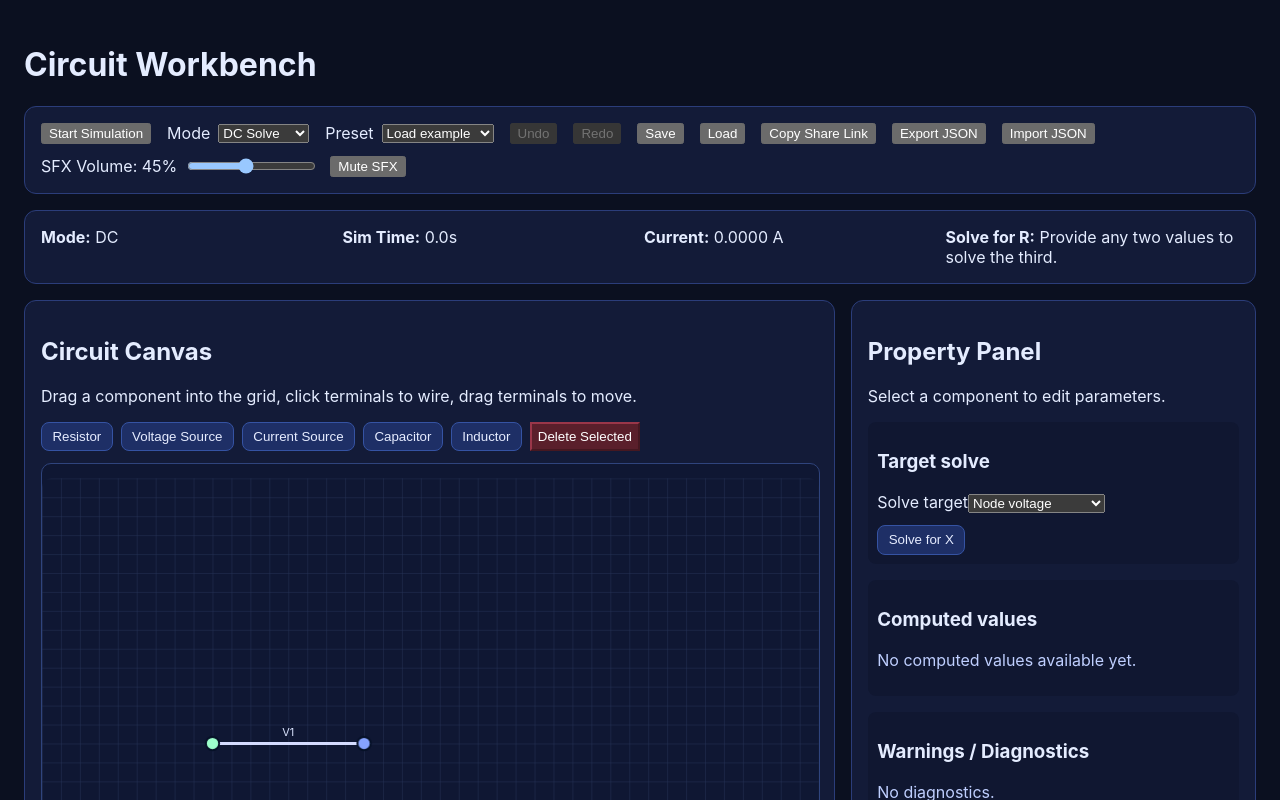
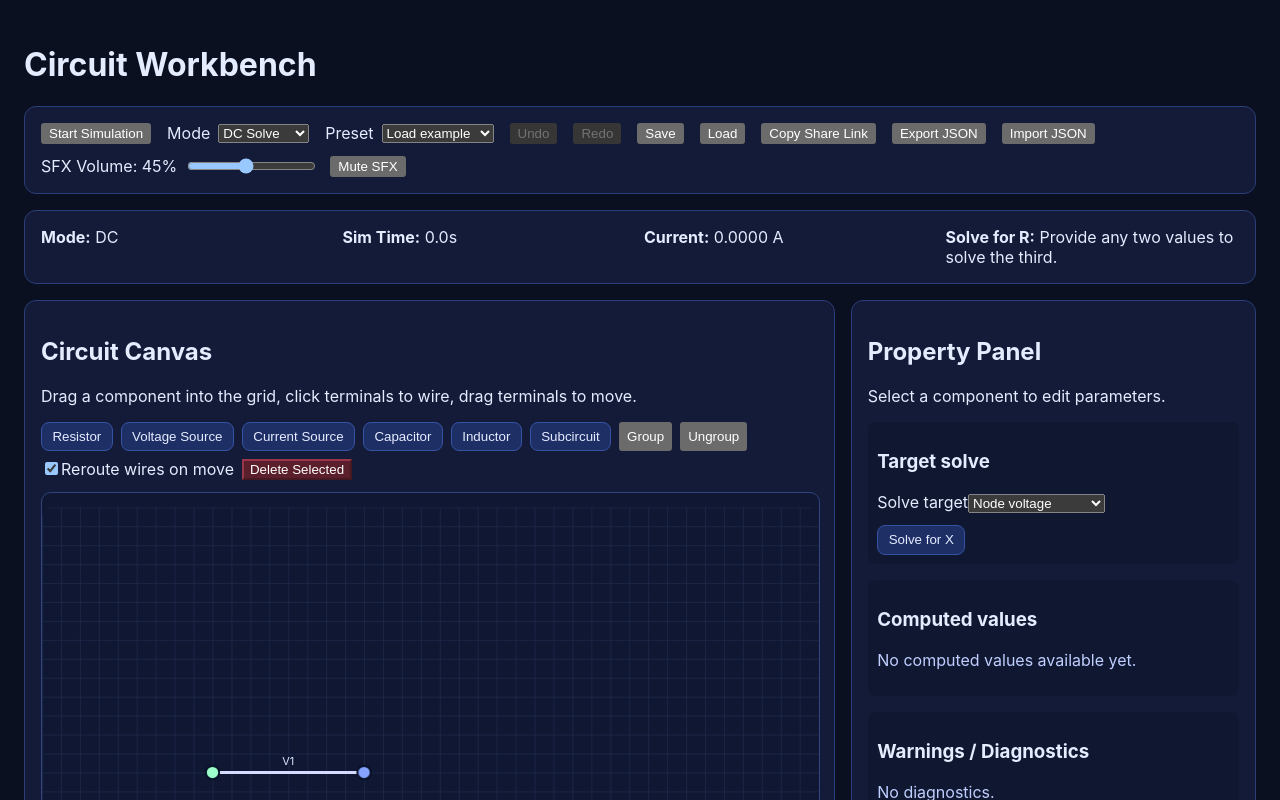
Before and after one commit to TheRealBasic/improved-succotash, a React (Vite) app: page / in a window 1280 px wide. Shown: the top 800 px of the page. Built offline with nearby package versions, Linux system fonts and the light colour scheme.

Commit message:
Add subcircuit grouping and orthogonal wire routing

```diff
--- a/src/components/CircuitCanvas.tsx
+++ b/src/components/CircuitCanvas.tsx
@@ -7,6 +7,7 @@ export type CanvasNodePosition = {
   x: number;
   y: number;
   reference?: boolean;
+  groupId?: string;
 };
 
 export type CanvasComponent = {
@@ -15,9 +16,13 @@ export type CanvasComponent = {
   from: string;
   to: string;
   label?: string;
+  groupId?: string;
 };
 
 type RenderStatus = 'stable' | 'entering' | 'exiting';
+
+type Point = { x: number; y: number };
+type Rect = { left: number; right: number; top: number; bottom: number };
 
 type CircuitCanvasProps = {
   nodes: CanvasNodePosition[];
@@ -26,7 +31,12 @@ type CircuitCanvasProps = {
   selectedComponentId?: string;
   pendingWireFromNodeId?: string;
   simulationActive: boolean;
+  rerouteWiresOnMove: boolean;
+  onSetRerouteWiresOnMove: (enabled: boolean) => void;
   onAddComponentAt: (kind: Exclude<ComponentKind, 'wire'>, x: number, y: number) => void;
+  onAddSubcircuitAt: (x: number, y: number) => void;
+  onGroupSelected: () => void;
+  onUngroupSelected: () => void;
   onSelectNode: (nodeId: string) => void;
   onSelectComponent: (componentId: string) => void;
   onMoveNode: (nodeId: string, x: number, y: number) => void;
@@ -37,16 +47,86 @@ type CircuitCanvasProps = {
 const GRID_SIZE = 20;
 const CANVAS_WIDTH = 820;
 const CANVAS_HEIGHT = 540;
+const PORT_SNAP_DISTANCE = 14;
 
 const snapToGrid = (value: number): number => Math.round(value / GRID_SIZE) * GRID_SIZE;
+const toGridKey = (x: number, y: number): string => `${x}:${y}`;
 
-const componentPalette: Array<{ kind: Exclude<ComponentKind, 'wire'>; label: string }> = [
+const componentPalette: Array<{ kind: Exclude<ComponentKind, 'wire'> | 'subcircuit'; label: string }> = [
   { kind: 'resistor', label: 'Resistor' },
   { kind: 'voltageSource', label: 'Voltage Source' },
   { kind: 'currentSource', label: 'Current Source' },
   { kind: 'capacitor', label: 'Capacitor' },
-  { kind: 'inductor', label: 'Inductor' }
+  { kind: 'inductor', label: 'Inductor' },
+  { kind: 'subcircuit', label: 'Subcircuit' }
 ];
+
+const componentBounds = (fromNode: CanvasNodePosition, toNode: CanvasNodePosition): Rect => ({
+  left: Math.min(fromNode.x, toNode.x) - GRID_SIZE,
+  right: Math.max(fromNode.x, toNode.x) + GRID_SIZE,
+  top: Math.min(fromNode.y, toNode.y) - GRID_SIZE,
+  bottom: Math.max(fromNode.y, toNode.y) + GRID_SIZE
+});
+
+const intersectsRect = (x: number, y: number, rect: Rect): boolean => x >= rect.left && x <= rect.right && y >= rect.top && y <= rect.bottom;
+
+const buildOrthogonalRoute = (start: Point, end: Point, blocked: Rect[]): Point[] => {
+  if (start.x === end.x || start.y === end.y) {
+    return [start, end];
+  }
+
+  const queue: Point[] = [start];
+  const parent = new Map<string, string>();
+  const seen = new Set<string>([toGridKey(start.x, start.y)]);
+  const directions: Point[] = [
+    { x: GRID_SIZE, y: 0 },
+    { x: -GRID_SIZE, y: 0 },
+    { x: 0, y: GRID_SIZE },
+    { x: 0, y: -GRID_SIZE }
+  ];
+
+  while (queue.length) {
+    const current = queue.shift()!;
+    if (current.x === end.x && current.y === end.y) {
+      break;
+    }
+
+    for (const step of directions) {
+      const next = { x: current.x + step.x, y: current.y + step.y };
+      if (next.x < 0 || next.y < 0 || next.x > CANVAS_WIDTH || next.y > CANVAS_HEIGHT) {
+        continue;
+      }
+
+      const key = toGridKey(next.x, next.y);
+      if (seen.has(key)) {
+        continue;
+      }
+
+      if (!(next.x === end.x && next.y === end.y) && blocked.some((rect) => intersectsRect(next.x, next.y, rect))) {
+        continue;
+      }
+
+      seen.add(key);
+      parent.set(key, toGridKey(current.x, current.y));
+      queue.push(next);
+    }
+  }
+
+  const path: Point[] = [];
+  let cursor = toGridKey(end.x, end.y);
+  if (!parent.has(cursor)) {
+    return [start, { x: end.x, y: start.y }, end];
+  }
+
+  while (cursor !== toGridKey(start.x, start.y)) {
+    const [x, y] = cursor.split(':').map(Number);
+    path.push({ x, y });
+    cursor = parent.get(cursor)!;
+  }
+
+  path.push(start);
+  return path.reverse();
+};
 
 export const CircuitCanvas = ({
   nodes,
@@ -55,7 +135,12 @@ export const CircuitCanvas = ({
   selectedComponentId,
   pendingWireFromNodeId,
   simulationActive,
+  rerouteWiresOnMove,
+  onSetRerouteWiresOnMove,
   onAddComponentAt,
+  onAddSubcircuitAt,
+  onGroupSelected,
+  onUngroupSelected,
   onSelectNode,
   onSelectComponent,
   onMoveNode,
@@ -142,6 +227,19 @@ export const CircuitCanvas = ({
     };
   };
 
+  const blockedRects = useMemo(
+    () =>
+      renderedComponents
+        .filter((component) => component.kind !== 'wire')
+        .map((component) => {
+          const from = nodeById.get(component.from);
+          const to = nodeById.get(component.to);
+          return from && to ? componentBounds(from, to) : null;
+        })
+        .filter((value): value is Rect => value != null),
+    [nodeById, renderedComponents]
+  );
+
   return (
     <article className="panel circuit-canvas">
       <h2>Circuit Canvas</h2>
@@ -158,6 +256,12 @@ export const CircuitCanvas = ({
             {entry.label}
           </button>
         ))}
+        <button type="button" onClick={onGroupSelected}>Group</button>
+        <button type="button" onClick={onUngroupSelected}>Ungroup</button>
+        <label>
+          <input type="checkbox" checked={rerouteWiresOnMove} onChange={(event) => onSetRerouteWiresOnMove(event.target.checked)} />
+          Reroute wires on move
+        </label>
         <button type="button" onClick={onDeleteSelected} className="danger">
           Delete Selected
         </button>
@@ -174,19 +278,28 @@ export const CircuitCanvas = ({
         }}
         onDrop={(event) => {
           event.preventDefault();
-          const kind = event.dataTransfer.getData('application/x-component-kind') as Exclude<ComponentKind, 'wire'>;
+          const kind = event.dataTransfer.getData('application/x-component-kind') as Exclude<ComponentKind, 'wire'> | 'subcircuit';
           if (!kind) {
             return;
           }
           const { x, y } = getPointInSvg(event);
-          onAddComponentAt(kind, x, y);
+          if (kind === 'subcircuit') {
+            onAddSubcircuitAt(x, y);
+          } else {
+            onAddComponentAt(kind, x, y);
+          }
           setCursor(null);
         }}
         onPointerMove={(event) => {
           setCursor(getPointInSvg(event));
           if (draggingNodeId != null) {
             const { x, y } = getPointInSvg(event);
-            onMoveNode(draggingNodeId, x, y);
+            const target = renderedNodes.find(
+              (node) =>
+                node.id !== draggingNodeId &&
+                Math.hypot(node.x - x, node.y - y) <= PORT_SNAP_DISTANCE
+            );
+            onMoveNode(draggingNodeId, target?.x ?? x, target?.y ?? y);
           }
         }}
         onPointerUp={() => setDraggingNodeId(null)}
@@ -212,13 +325,15 @@ export const CircuitCanvas = ({
 
           const isSelected = component.id === selectedComponentId;
           const animationClass = component.status === 'entering' ? ANIMATION_CLASS.entering : component.status === 'exiting' ? ANIMATION_CLASS.exiting : '';
+          const route = component.kind === 'wire' && rerouteWiresOnMove
+            ? buildOrthogonalRoute({ x: fromNode.x, y: fromNode.y }, { x: toNode.x, y: toNode.y }, blockedRects)
+            : [{ x: fromNode.x, y: fromNode.y }, { x: toNode.x, y: toNode.y }];
+
           return (
             <g key={component.id} className={animationClass}>
-              <line
-                x1={fromNode.x}
-                y1={fromNode.y}
-                x2={toNode.x}
-                y2={toNode.y}
+              <polyline
+                points={route.map((point) => `${point.x},${point.y}`).join(' ')}
+                fill="none"
                 className={`component-line ${component.kind === 'wire' && simulationActive ? 'wire-line' : ''}`}
                 stroke={isSelected ? '#8fc7ff' : component.kind === 'wire' ? '#8ef7b8' : '#d4dbff'}
                 strokeWidth={isSelected ? 5 : 3}
@@ -275,7 +390,7 @@ export const CircuitCanvas = ({
           );
         })}
       </svg>
-      <p className="hint">Double-click a terminal to start/finish a wire. Grid snapping is enabled.</p>
+      <p className="hint">Double-click a terminal to start/finish a wire. Grid and port snapping are enabled.</p>
     </article>
   );
 };
--- a/src/data/presets.ts
+++ b/src/data/presets.ts
@@ -1,9 +1,10 @@
-import type { CircuitComponent } from '../engine/model';
+import type { CircuitComponent, SubcircuitDefinition } from '../engine/model';
 import type { CanvasNodePosition } from '../components/CircuitCanvas';
 
 export type EditorCircuit = {
   nodes: CanvasNodePosition[];
   components: CircuitComponent[];
+  subcircuits?: SubcircuitDefinition[];
 };
 
 const baseReferenceNode: CanvasNodePosition = { id: 'n-ref', x: 180, y: 280, reference: true };
@@ -84,4 +85,8 @@ export const circuitPresets: Record<string, EditorCircuit> = {
   }
 };
 
-export const cloneCircuit = (circuit: EditorCircuit): EditorCircuit => JSON.parse(JSON.stringify(circuit)) as EditorCircuit;
+export const cloneCircuit = (circuit: EditorCircuit): EditorCircuit => {
+  const cloned = JSON.parse(JSON.stringify(circuit)) as EditorCircuit;
+  cloned.subcircuits = cloned.subcircuits ?? [];
+  return cloned;
+};
--- a/src/main.tsx
+++ b/src/main.tsx
@@ -5,7 +5,7 @@ import { EquationBreakdownPanel } from './components/EquationBreakdownPanel';
 import { PropertyPanel } from './components/PropertyPanel';
 import { getSfxSettings, isSfxBlocked, playSfx, setSfxVolume, subscribeToSfxSettings, toggleSfxMute, unlockSfx } from './audio/sfx';
 import { cloneCircuit, circuitPresets, type EditorCircuit } from './data/presets';
-import type { CircuitComponent, ComponentKind, SolveCircuitResult, SolveTarget, TargetSolveResult, Unit, ValueMetadata } from './engine/model';
+import type { CircuitComponent, ComponentKind, SolveCircuitResult, SolveTarget, SubcircuitDefinition, TargetSolveResult, Unit, ValueMetadata } from './engine/model';
 import { runAnalysis, simulateStep } from './engine/simulation';
 import { solveCircuitForTarget, solveCircuitValues } from './engine/solver';
 import './styles/theme.css';
@@ -38,7 +38,13 @@ const componentFactory = (kind: Exclude<ComponentKind, 'wire'>, id: string, from
 };
 
 const encodeCircuit = (circuit: EditorCircuit): string => window.btoa(unescape(encodeURIComponent(JSON.stringify(circuit))));
-const decodeCircuit = (encoded: string): EditorCircuit => JSON.parse(decodeURIComponent(escape(window.atob(encoded)))) as EditorCircuit;
+const decodeCircuit = (encoded: string): EditorCircuit => normalizeCircuit(JSON.parse(decodeURIComponent(escape(window.atob(encoded)))) as EditorCircuit);
+
+
+const normalizeCircuit = (circuit: EditorCircuit): EditorCircuit => ({
+  ...circuit,
+  subcircuits: circuit.subcircuits ?? []
+});
 
 const getInitialCircuit = (): EditorCircuit => {
   if (typeof window === 'undefined') {
@@ -57,7 +63,7 @@ const getInitialCircuit = (): EditorCircuit => {
   const local = window.localStorage.getItem(STORAGE_KEY);
   if (local) {
     try {
-      return JSON.parse(local) as EditorCircuit;
+      return normalizeCircuit(JSON.parse(local) as EditorCircuit);
     } catch {
       return cloneCircuit(circuitPresets.starter);
     }
@@ -82,6 +88,7 @@ const App = () => {
   const [sfxSettings, setSfxSettings] = useState(getSfxSettings());
   const [audioBlocked, setAudioBlocked] = useState(isSfxBlocked());
   const [focusedEquationRowId, setFocusedEquationRowId] = useState<string | undefined>(undefined);
+  const [rerouteWiresOnMove, setRerouteWiresOnMove] = useState(true);
 
   const selectedComponent = useMemo(
     () => circuit.components.find((component) => component.id === selectedComponentId),
@@ -209,6 +216,7 @@ const App = () => {
       const fromNodeId = `${baseId}-from`;
       const toNodeId = `${baseId}-to`;
       return {
+        ...current,
         nodes: [
           ...current.nodes,
           { id: fromNodeId, x: x - 40, y },
@@ -285,6 +293,107 @@ const App = () => {
     setPendingWireFromNodeId(undefined);
   };
 
+
+  const addSubcircuitAt = (x: number, y: number) => {
+    applyCircuitUpdate((current) => {
+      const template = current.subcircuits?.[0];
+      if (!template) {
+        return current;
+      }
+
+      const instanceId = `sub-${Date.now()}`;
+      const leftNodeId = `${instanceId}-in`;
+      const rightNodeId = `${instanceId}-out`;
+      const component: CircuitComponent = {
+        id: instanceId,
+        kind: 'wire',
+        from: leftNodeId,
+        to: rightNodeId,
+        label: template.label,
+        groupId: template.groupId
+      };
+
+      return {
+        ...current,
+        nodes: [...current.nodes, { id: leftNodeId, x: x - 40, y, groupId: template.groupId }, { id: rightNodeId, x: x + 40, y, groupId: template.groupId }],
+        components: [...current.components, component]
+      };
+    });
+  };
+
+  const groupSelected = () => {
+    const selectedIds = {
+      nodeId: selectedNodeId,
+      componentId: selectedComponentId
+    };
+
+    if (!selectedIds.nodeId && !selectedIds.componentId) {
+      return;
+    }
+
+    applyCircuitUpdate((current) => {
+      const memberNodeIds = new Set<string>();
+      const memberComponentIds = new Set<string>();
+
+      if (selectedIds.nodeId) {
+        memberNodeIds.add(selectedIds.nodeId);
+      }
+      if (selectedIds.componentId) {
+        memberComponentIds.add(selectedIds.componentId);
+        const component = current.components.find((entry) => entry.id === selectedIds.componentId);
+        if (component) {
+          memberNodeIds.add(component.from);
+          memberNodeIds.add(component.to);
+        }
+      }
+
+      if (!memberNodeIds.size && !memberComponentIds.size) {
+        return current;
+      }
+
+      const groupId = `group-${Date.now()}`;
+      const memberNodes = current.nodes.filter((node) => memberNodeIds.has(node.id));
+      const memberComponents = current.components.filter((component) => memberComponentIds.has(component.id));
+      const externalPins = memberNodes.slice(0, 2).map((node, index) => ({ id: `${groupId}-pin-${index + 1}`, label: `P${index + 1}`, memberNodeId: node.id }));
+      const sub: SubcircuitDefinition = {
+        id: `subdef-${Date.now()}`,
+        groupId,
+        label: `Subcircuit ${((current.subcircuits?.length ?? 0) + 1)}`,
+        externalPins,
+        internalMembers: {
+          nodes: memberNodes,
+          components: memberComponents
+        }
+      };
+
+      return {
+        ...current,
+        nodes: current.nodes.map((node) => (memberNodeIds.has(node.id) ? { ...node, groupId } : node)),
+        components: current.components.map((component) => (memberComponentIds.has(component.id) ? { ...component, groupId } : component)),
+        subcircuits: [...(current.subcircuits ?? []), sub]
+      };
+    });
+  };
+
+  const ungroupSelected = () => {
+    applyCircuitUpdate((current) => {
+      const selectedGroupId =
+        current.components.find((component) => component.id === selectedComponentId)?.groupId ??
+        current.nodes.find((node) => node.id === selectedNodeId)?.groupId;
+
+      if (!selectedGroupId) {
+        return current;
+      }
+
+      return {
+        ...current,
+        nodes: current.nodes.map((node) => (node.groupId === selectedGroupId ? { ...node, groupId: undefined } : node)),
+        components: current.components.map((component) => (component.groupId === selectedGroupId ? { ...component, groupId: undefined } : component)),
+        subcircuits: (current.subcircuits ?? []).filter((sub) => sub.groupId !== selectedGroupId)
+      };
+    });
+  };
+
   const updateComponentValue = (
     componentId: string,
     valueKey: 'resistance' | 'capacitance' | 'inductance' | 'voltage' | 'current',
@@ -319,7 +428,7 @@ const App = () => {
   };
 
   const loadPreset = (preset: keyof typeof circuitPresets) => {
-    setCircuit(cloneCircuit(circuitPresets[preset]));
+    setCircuit(normalizeCircuit(cloneCircuit(circuitPresets[preset])));
     setHistory([]);
     setFuture([]);
     setSelectedComponentId(undefined);
@@ -340,7 +449,7 @@ const App = () => {
       return;
     }
     try {
-      const parsed = JSON.parse(raw) as EditorCircuit;
+      const parsed = normalizeCircuit(JSON.parse(raw) as EditorCircuit);
       setCircuit(parsed);
       playSfx('place');
     } catch {
@@ -414,7 +523,7 @@ const App = () => {
         <button type="button" onClick={() => window.localStorage.setItem(STORAGE_KEY, JSON.stringify(circuit))}>
           Save
         </button>
-        <button type="button" onClick={() => setCircuit(getInitialCircuit())}>
+        <button type="button" onClick={() => setCircuit(normalizeCircuit(getInitialCircuit()))}>
           Load
         </button>
         <button type="button" onClick={shareCircuit}>
@@ -459,7 +568,12 @@ const App = () => {
           selectedComponentId={selectedComponentId}
           pendingWireFromNodeId={pendingWireFromNodeId}
           simulationActive={simulationActive}
+          rerouteWiresOnMove={rerouteWiresOnMove}
+          onSetRerouteWiresOnMove={setRerouteWiresOnMove}
           onAddComponentAt={addComponentAt}
+          onAddSubcircuitAt={addSubcircuitAt}
+          onGroupSelected={groupSelected}
+          onUngroupSelected={ungroupSelected}
           onMoveNode={moveNode}
           onDeleteSelected={deleteSelected}
           onSelectNode={(nodeId) => {
```
Also changed, not shown: src/engine/model.ts (+19 -0 lines), 1 other file (tests, documents, lock files or other folders).
